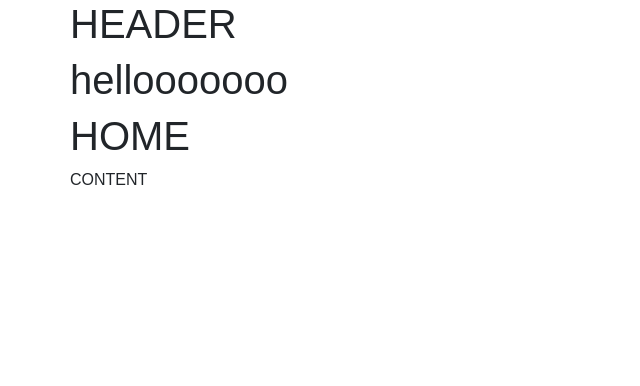
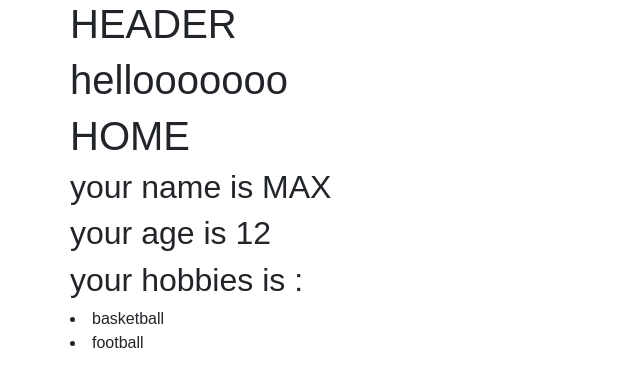
Before and after one commit to HenzoRobin/dailyPractive, a React (Create React App) app in the folder hello/: page / in a window 1280 px wide. Shown: the top 386 px of the page, without its empty margins (0-640 px from the left). Built offline with nearby package versions, Linux system fonts and the light colour scheme.

Commit message:
this.props

```diff
--- a/hello/src/App.js
+++ b/hello/src/App.js
@@ -5,6 +5,10 @@ import Home from './components/home';
 
 class App extends Component {
   render() {
+    const user = {
+      name:'cc',
+      hobbies:['basketball','football'],
+    }
     return (
       <div className="container">
         <div className="row">
@@ -19,7 +23,7 @@ class App extends Component {
         </div>
         <div className="row">
           <div className="col-xs-1 col-xs-offset-11">
-            <Home/>
+            <Home name={"MAX"} age={'12'} user={user}/>
           </div>
         </div>
       </div>
--- a/hello/src/components/home.js
+++ b/hello/src/components/home.js
@@ -3,17 +3,20 @@ import React, { Component } from 'react';
 
 class Home extends Component {
   render() {
+    console.log(this.props)
     return (
       <div className="container">
         <div className="row">
           <div className="col-xs-1 col-xs-offset-11">
             <h1>HOME</h1>
-            {false ? 'content':'CONTENT'}
+            <h2>your name is {this.props.name}</h2>
+            <h2>your age is {this.props.age}</h2>
+            <h2>your hobbies is :</h2>
+            {this.props.user.hobbies.map( (hobby,idx) => <li key={idx}> {hobby} </li> ) }
           </div>
         </div>
       </div>
     );
   }
 }
-
 export default Home;
```
